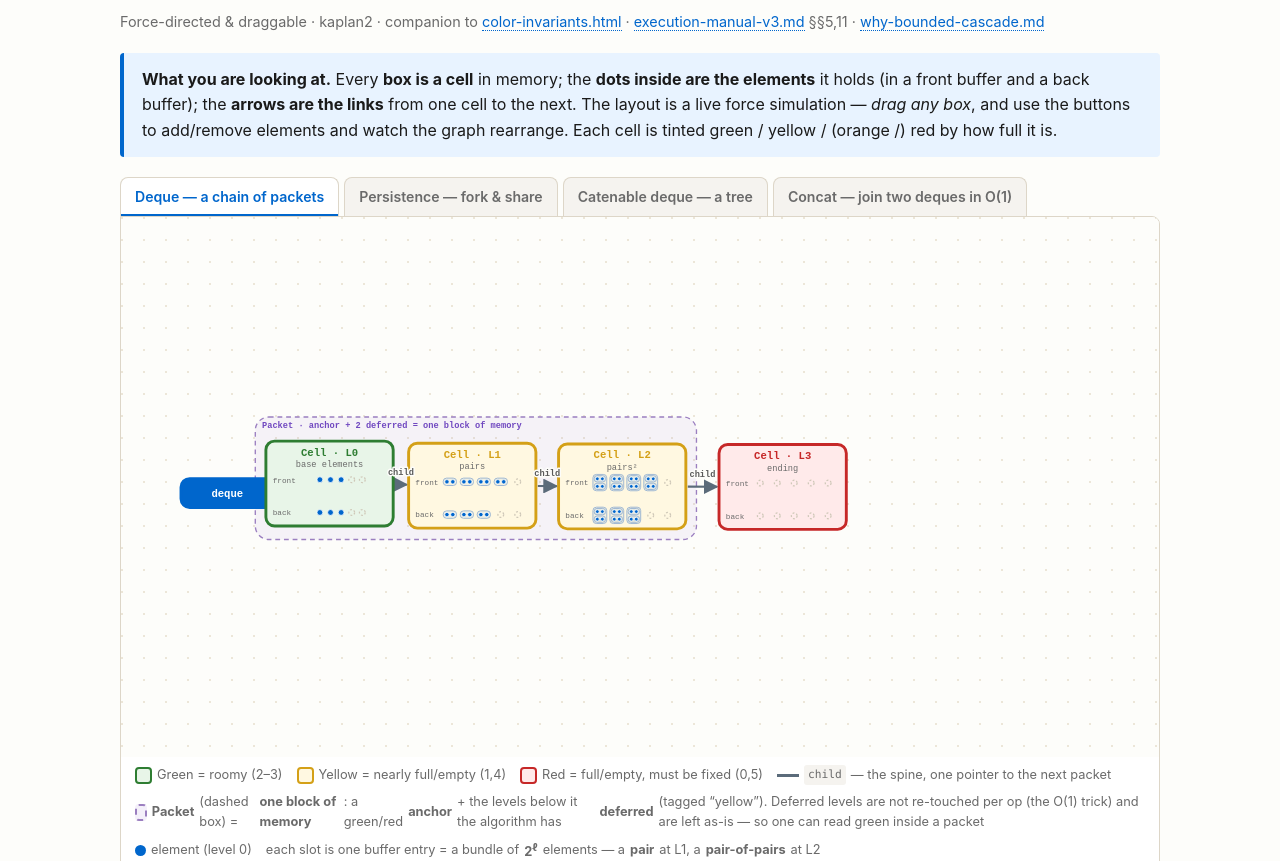
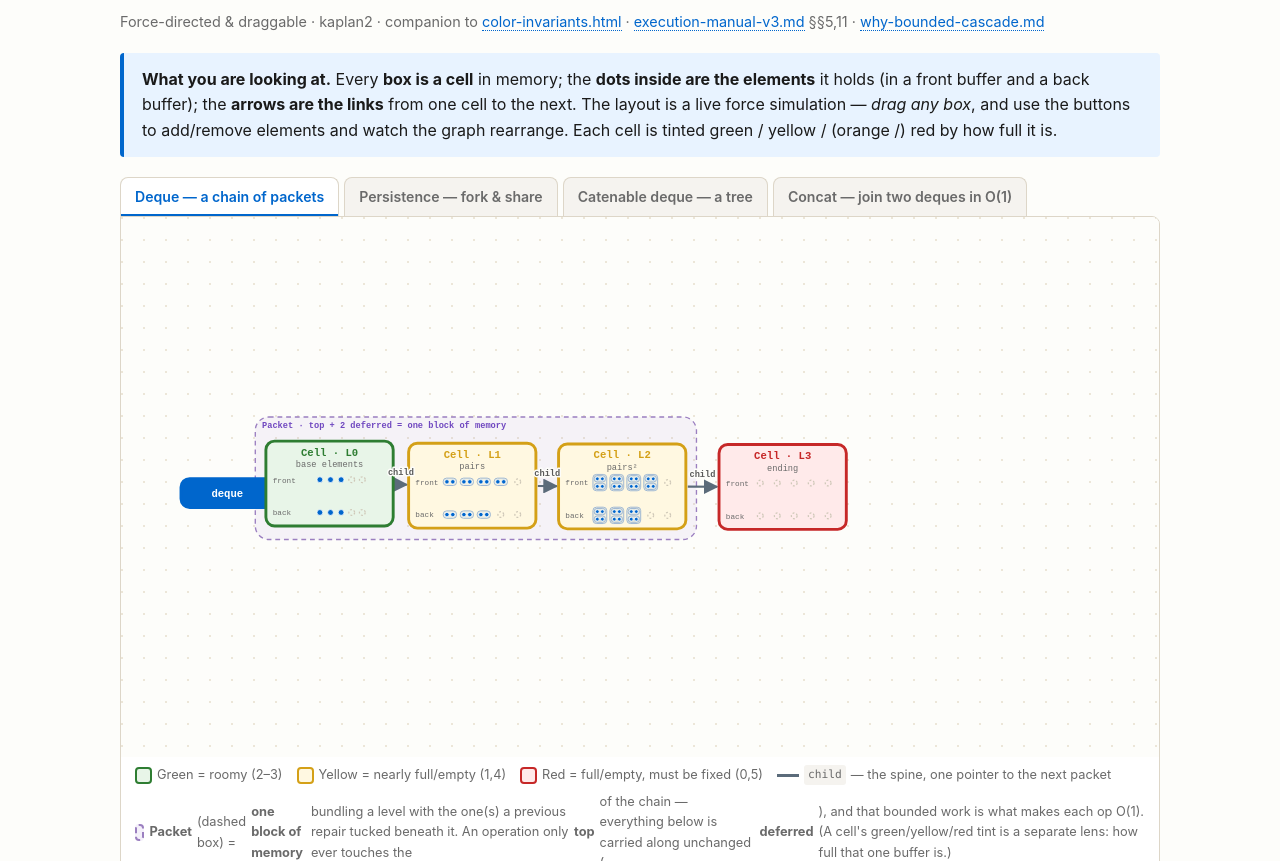
Before and after one commit to yurug/kaplan2, a plain HTML site: page kb/memory-graph.html in a window 1280 px wide. Shown: the part 91-952 px from the top of the page. Drawn offline with Linux system fonts and the light colour scheme; animation ran at ten frames a second.

Commit message:
viz: correct the "deferred" explanation (it's not "tagged yellow")
Checking the model: the levels tucked inside a packet are produced by a
green_of_red repair (which builds green-sized prefixes/suffixes) and then carried
unchanged — empirically they read GREEN far more often than yellow, so the
earlier "deferred = tagged yellow" wording was wrong.

"Deferred" means only this: an operation touches just the TOP of the chain (modify
the top buffer, re-tag it, at most one O(1) green_of_red below) and never walks
down — everything below is carried along unchanged.  A packet bundles a level with
the one(s) a previous repair tucked beneath it into one allocation, so that whole
run is skipped in O(1).  Reworded the enclosure label (top + N deferred), the
legend, and the caption to say this, and to note the per-cell green/yellow/red
tint is a separate lens (buffer fullness), independent of the packet grouping.

Co-Authored-By: Claude Opus 4.8 <noreply@anthropic.com>

```diff
--- a/kb/memory-graph.html
+++ b/kb/memory-graph.html
@@ -147,7 +147,7 @@ cell is tinted green / yellow / (orange /) red by how full it is.
     <span class="it"><span class="sw" style="border-color:var(--yellow-bd);background:var(--yellow-bg)"></span>Yellow = nearly full/empty (1,4)</span>
     <span class="it"><span class="sw" style="border-color:var(--red-bd);background:var(--red-bg)"></span>Red = full/empty, must be fixed (0,5)</span>
     <span class="it"><span class="lin" style="border-color:#5b6b7a"></span><code>child</code> — the spine, one pointer to the next packet</span>
-    <span class="it"><span class="sw" style="border-color:#9b7fc0;background:rgba(112,72,192,.08);border-style:dashed"></span><b>Packet</b> (dashed box) = <b>one block of memory</b>: a green/red <b>anchor</b> + the levels below it the algorithm has <b>deferred</b> (tagged “yellow”). Deferred levels are not re-touched per op (the O(1) trick) and are left as-is — so one can read green inside a packet</span>
+    <span class="it"><span class="sw" style="border-color:#9b7fc0;background:rgba(112,72,192,.08);border-style:dashed"></span><b>Packet</b> (dashed box) = <b>one block of memory</b> bundling a level with the one(s) a previous repair tucked beneath it. An operation only ever touches the <b>top</b> of the chain — everything below is carried along unchanged (<b>deferred</b>), and that bounded work is what makes each op O(1). (A cell's green/yellow/red tint is a separate lens: how full that one buffer is.)</span>
     <span class="it"><span class="ic" style="background:var(--accent)"></span>element (level 0)</span>
     <span class="it">each slot is one buffer entry = a bundle of <b>2<sup>ℓ</sup></b> elements — a <b>pair</b> at L1, a <b>pair-of-pairs</b> at L2</span>
   </div>
@@ -300,7 +300,7 @@ class ForceGraph {
     this.groups=[];
     Object.values(byPkt).forEach(members=>{ if(members.length<2)return;
       const rect=el("rect",{class:"pkt-hull",rx:14}), lab=el("text",{class:"pkt-lab"});
-      lab.textContent="Packet · anchor + "+(members.length-1)+" deferred = one block of memory";
+      lab.textContent="Packet · top + "+(members.length-1)+" deferred = one block of memory";
       this.groupLayer.append(rect,lab); this.groups.push({members,rect,lab}); });
     const LA=this.horizontal?"x":"y", CA=this.horizontal?"y":"x";   // level / cross axes
     const lbase=this.horizontal?this.hbase:this.base, lgap=this.horizontal?this.hgap:this.gap;
@@ -683,7 +683,7 @@ function wirePort(id,playSeq){
   const capEl=document.getElementById("cap-"+id);
   const is4=(id==="s4");
   const defCap=is4
-    ? "A <b>chain of packets</b>, run by the verified code. Each packet (dashed box) is <b>one block of memory</b>: a green/red <b>anchor</b> plus the levels below it the algorithm has <b>deferred</b> (tagged “yellow”). Those are not re-visited per op (that is the O(1)), so a fix only rewrites a couple of cells — and a deferred level, left as-is, may now read green. Add to the front or back and watch it grow; when a buffer fills up, a pair spills down to the next level."
+    ? "A <b>chain of packets</b>, run by the verified code. Each packet (dashed box) is <b>one block of memory</b> bundling a level with the one(s) a previous repair tucked beneath it. An operation only ever touches the <b>top</b> of the chain — the rest is carried along unchanged (deferred) — so a fix rewrites just a couple of cells (O(1)). Add to the front or back and watch it grow; when a buffer fills up, a pair spills down to the next level."
     : "A <b>tree</b>, run by the verified code. Adding to the front or back grows the top cell's buffer; <b>Concat</b> (⋈) joins in another deque in O(1) by making a <b>branch</b> over both — that is what grows the tree.";
   let chain,val;
   const eight=()=>{let d=K.empty6();for(let i=0;i<8;i++)d=K.push6(val++,d);return d;};
```
